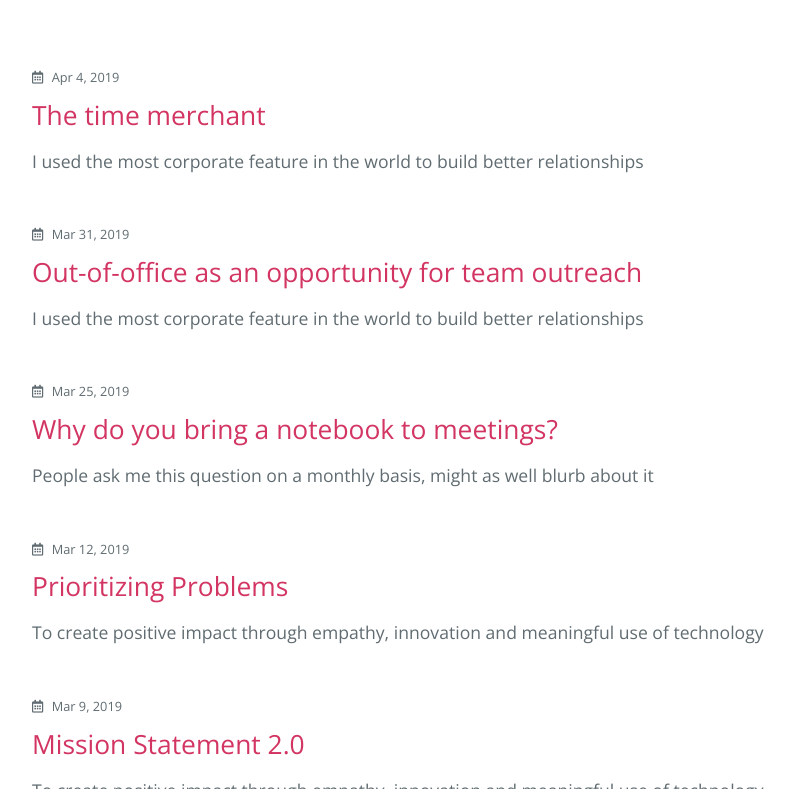
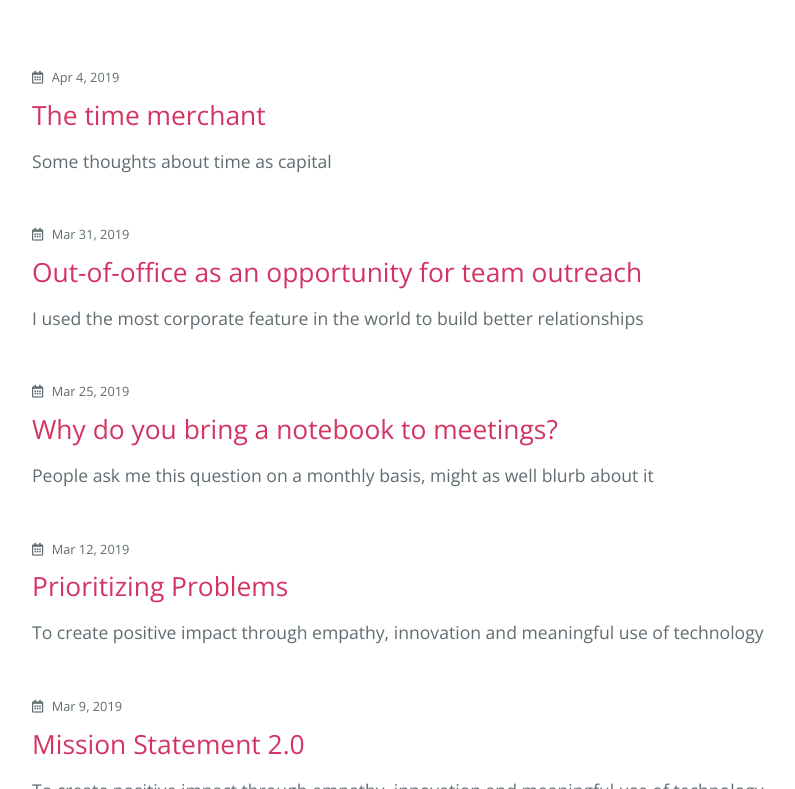
Before and after one commit to omerkaplan/project, a Jekyll site: the page built from index.md, in a window 1280 px wide and 900 px high, scrolled down 453 px, cut to the strip 111-900 px from the top of the window. Shown: the whole strip, without its empty margins (202-997 px from the left). Built offline with Jekyll 4.4.1, drawn with Linux system fonts in a browser that asks for light colours; nearby versions of some CDN libraries; comment, search, counter and statistics services are not loaded.

Commit message:
hey subtitle

```diff
--- a/_posts/2019-04-04-time-merchant.md
+++ b/_posts/2019-04-04-time-merchant.md
@@ -1,7 +1,7 @@
 ---
 layout: post
 title:  "The time merchant"
-subtitle: "I used the most corporate feature in the world to build better relationships"
+subtitle: "Some thoughts about time as capital"
 date:   2019-04-04 10:00:00 -0400
 categories: "200words"
 author: "Omer Kaplan"
```
